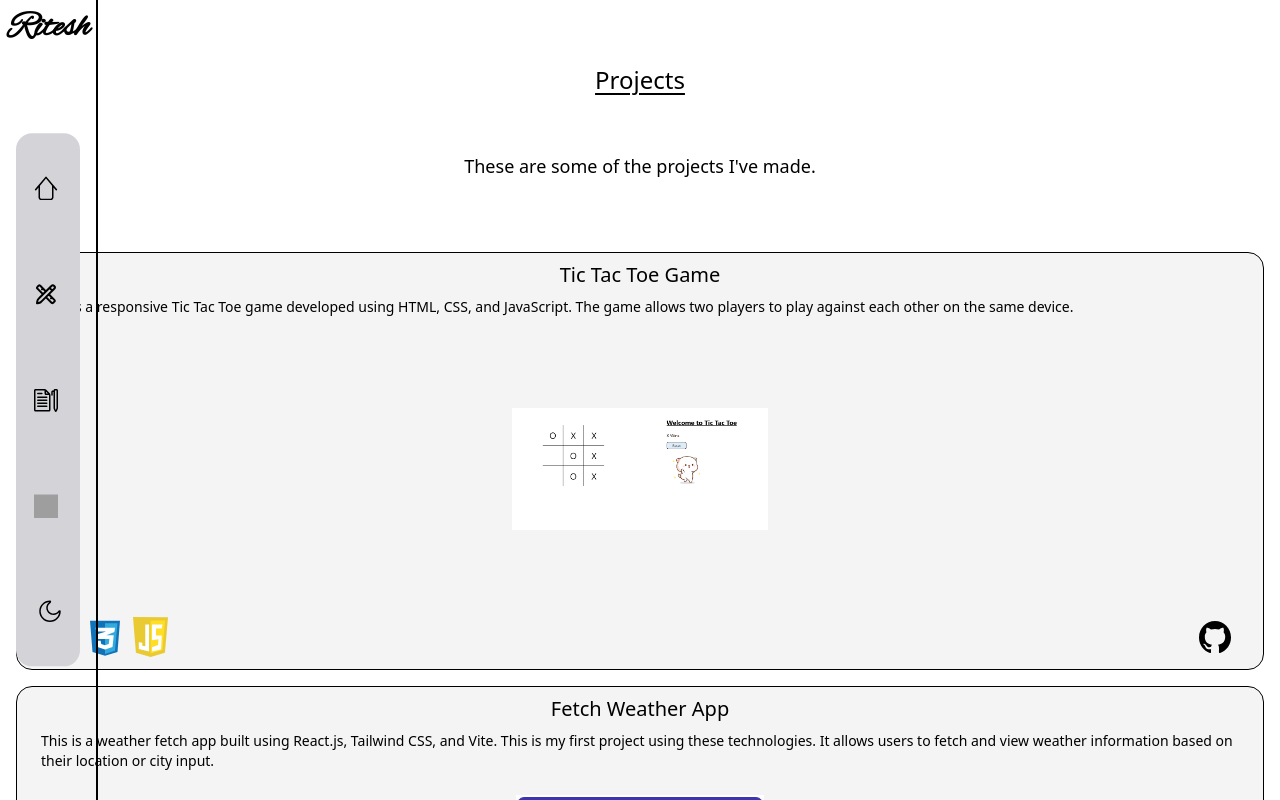
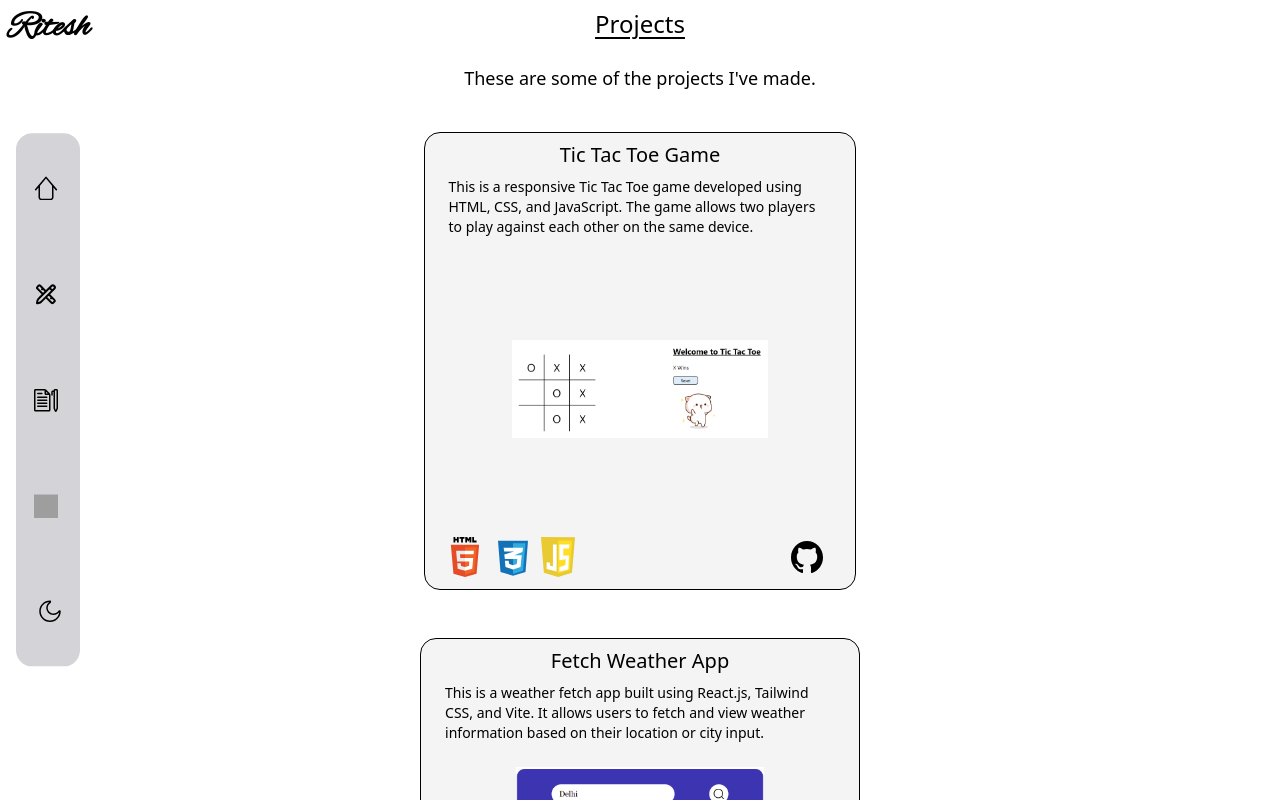
Before and after one commit to riteshkrkarn/portfolio-website, a React (Vite) app: page /projects in a window 1280 px wide. Shown: the top 800 px of the page. Built offline with nearby package versions, Linux system fonts and the light colour scheme; grey boxes are pictures that could not be loaded; a web font is replaced by a local one.

Commit message:
Projects page completed

```diff
--- a/src/components/ProjectsPage/ProjectCard.jsx
+++ b/src/components/ProjectsPage/ProjectCard.jsx
@@ -4,14 +4,14 @@ const ProjectCard = (props) => {
   return (
     <>
       <div>
-        <div className="border border-black bg-zinc-100 m-4 flex flex-col rounded-2xl p-2">
+        <div className="md:w-1/2 lg:w-2/5 border border-black bg-zinc-100 m-4 flex flex-col  rounded-2xl p-2 md:mx-auto">
           <h1 className="text-xl text-center px-2">{props.heading}</h1>
-          <p className="px-4 py-2 text-sm">{props.description}</p>
+          <p className="px-4 py-2 text-sm break-words">{props.description}</p>
           <div className=" p-4 flex justify-center items-center">
             <img
               src={props.projectSS}
-              alt="Fetch Weather App"
-              className="w-64 h-64 object-contain"
+              alt={props.heading}
+              className="w-64 h-64 object-contain max-w-full"
             />
           </div>
           <div className="flex justify-between">
--- a/src/components/ProjectsPage/ProjectsPage.jsx
+++ b/src/components/ProjectsPage/ProjectsPage.jsx
@@ -22,10 +22,10 @@ const ProjectsPage = () => {
           <div className="w-fit  mt-2 mx-auto text-2xl md:text-4xl lg:text-2xl text-center underline underline-offset-4">
             <h1>Projects</h1>
           </div>
-          <div className="w-3/5 text-center text-sm md:text-2xl lg:text-lg m-4 md:m-12 mx-auto p-1 md:p-2 ">
+          <div className="w-3/5 text-center text-sm md:text-2xl lg:text-lg m-4 md:m-12 md:my-4 mx-auto p-1 md:p-2 ">
             <p>These are some of the projects I've made.</p>
           </div>
-          <div>
+          <div className="flex flex-col justify-center items-center gap-4">
             <ProjectCard
               heading="Tic Tac Toe Game"
               description="This is a responsive Tic Tac Toe game developed using HTML, CSS, and JavaScript. The game allows two players to play against each other on the same device."
@@ -42,8 +42,7 @@ const ProjectsPage = () => {
             <ProjectCard
               heading="Fetch Weather App"
               description="This is a weather fetch app built using React.js, Tailwind CSS, and
-            Vite. This is my first project using these technologies. It allows
-            users to fetch and view weather information based on their location
+            Vite. It allows users to fetch and view weather information based on their location
             or city input."
               projectSS={FetchWeather}
               skill1={htmlLogo}
@@ -73,20 +72,7 @@ const ProjectsPage = () => {
               gitHub={githubLogo}
             />
           </div>
-          <div className="border border-black bg-zinc-100 m-2 flex flex-col">
-            <h1></h1>
-            <p></p>
-            <div></div>
-            <div></div>
-            <div></div>
-          </div>
-          <div className="border border-black bg-zinc-100 m-2 flex flex-col">
-            <h1></h1>
-            <p></p>
-            <div></div>
-            <div></div>
-            <div></div>
-          </div>
+          <div className="my-8 lg:my-2"></div>
         </div>
       </div>
     </>
--- a/src/components/SideBar.jsx
+++ b/src/components/SideBar.jsx
@@ -15,7 +15,7 @@ function Sidebar() {
   return (
     <>
       <div>
-        <div className="w-fit">
+        <div className="w-fit lg:fixed">
           <h1 className="font-signature text-2xl md:text-4xl p-2 font-bold w-fit">
             Ritesh
           </h1>
@@ -59,7 +59,6 @@ function Sidebar() {
             />
           </div>
         </div>
-        <div className="border hidden lg:block w-px h-screen border-black absolute top-0 left-24"></div>
       </div>
     </>
   );
```
Also changed, not shown: src/assets/Projects/TicTacToe.png.
